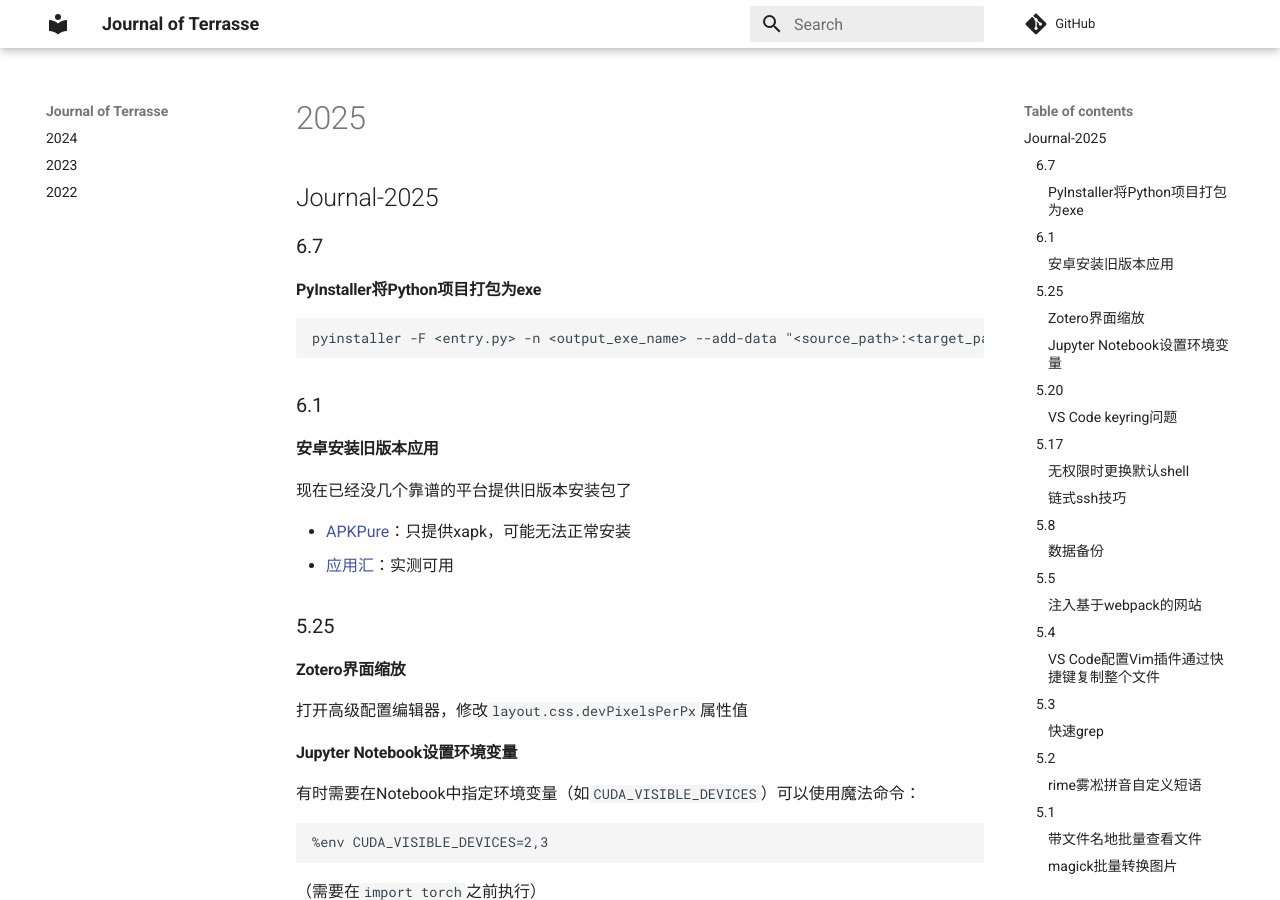
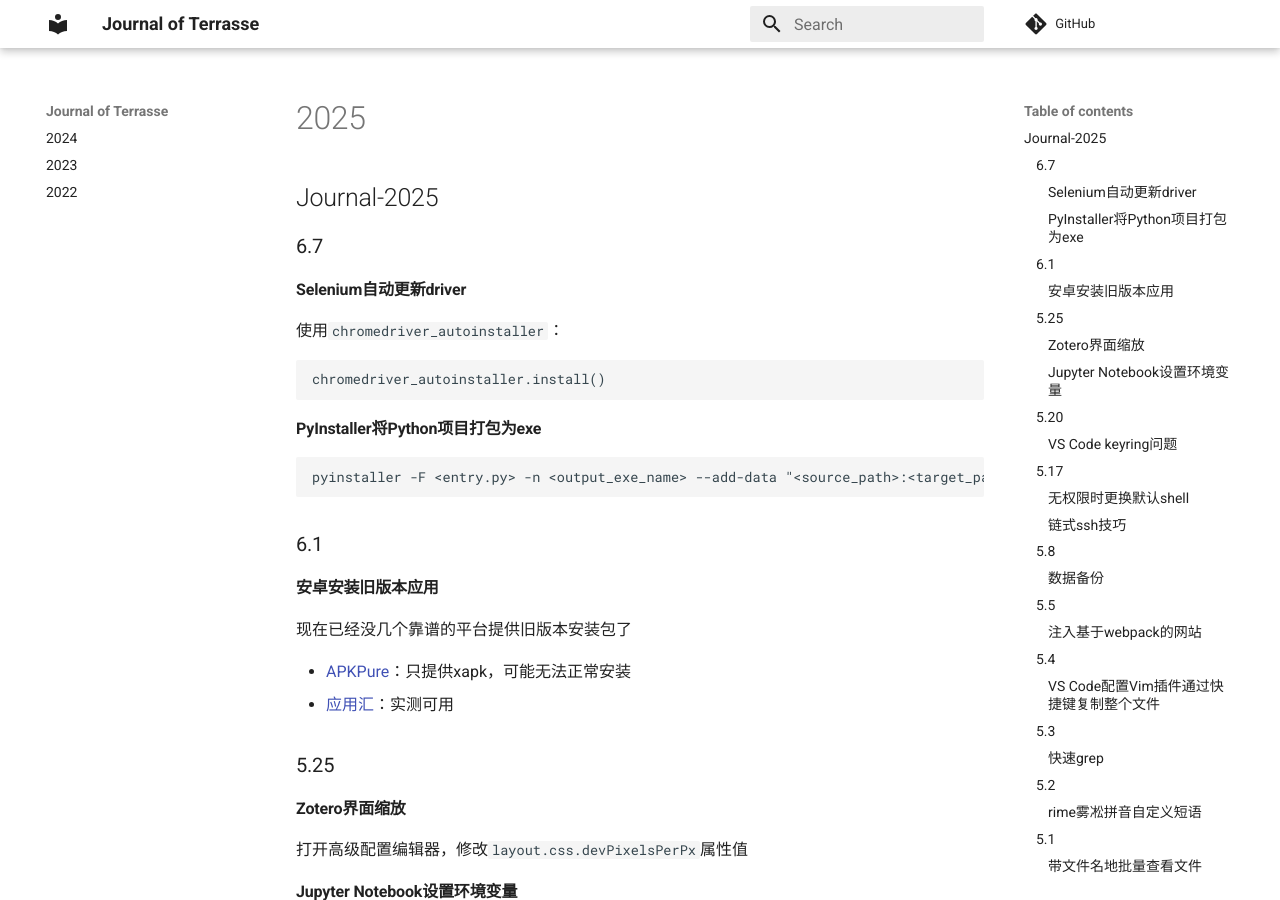
Before and after one commit to Jerry-Terrasse/journal, an MkDocs documentation site: the page built from docs/2025.md, in a window 1280 px wide and 900 px high. Built offline with MkDocs 1.6.1 and Material for MkDocs 9.7.7, drawn with Linux system fonts in a browser that asks for light colours; comment, search, counter and statistics services are not loaded.

Commit message:
update (Sat Jun  7 05:18:02 PM CST 2025)

````diff
--- a/docs/2025.md
+++ b/docs/2025.md
@@ -1,6 +1,14 @@
 ## Journal-2025
 
 ### 6.7
+
+#### Selenium自动更新driver
+
+使用`chromedriver_autoinstaller`：
+
+```python
+chromedriver_autoinstaller.install()
+```
 
 #### PyInstaller将Python项目打包为exe
 
````
